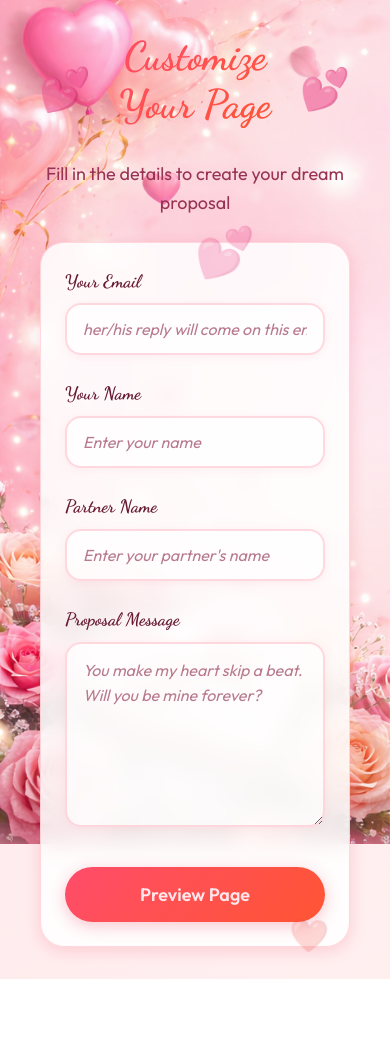
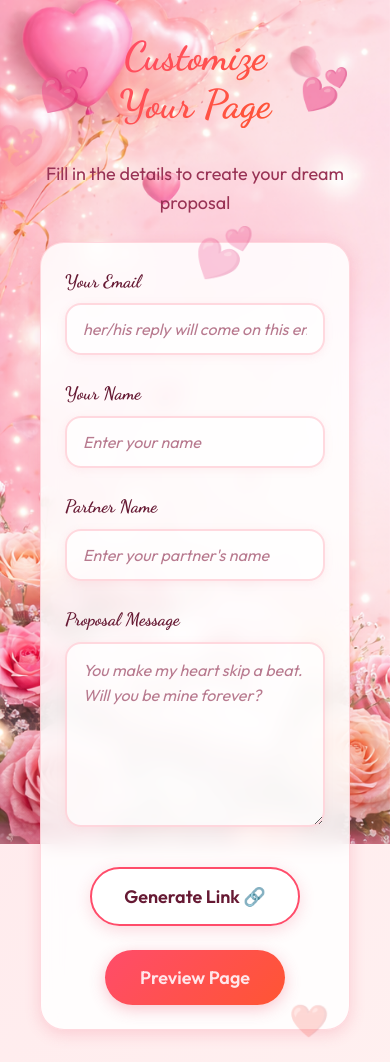
Before and after one commit to pavitra-sudo/Valentine-Proposal-Site, a React (Vite) app: page /create in a window 390 px wide. Before the commit the page ends 979 px from the top, so only its background shows below. Built offline with nearby package versions, Linux system fonts and the light colour scheme.

Commit message:
Add Generate Link button to ProposalForm with responsive styling

```diff
--- a/src/components/PreviewPage.css
+++ b/src/components/PreviewPage.css
@@ -170,6 +170,9 @@
 
 .preview-footer {
     margin-top: var(--spacing-xl);
+    display: flex;
+    justify-content: center;
+    align-items: center;
 }
 
 /* Decorative hearts */
@@ -311,7 +314,6 @@
 
     .btn-yes,
     .btn-no {
-        width: 100%;
         max-width: 250px;
         padding: 0.875rem 2rem;
         font-size: 1.125rem;
--- a/src/components/ProposalForm.css
+++ b/src/components/ProposalForm.css
@@ -94,13 +94,16 @@
 .form-actions {
     display: flex;
     justify-content: center;
+    gap: var(--spacing-md);
+    flex-wrap: wrap;
     margin-top: var(--spacing-xl);
 }
 
 .form-actions .btn {
-    min-width: 250px;
-    padding: 1.125rem 3rem;
-    font-size: 1.25rem;
+    min-width: 200px;
+    max-width: 250px;
+    padding: 1.125rem 2.5rem;
+    font-size: 1.125rem;
 }
 
 /* Decorative elements */
@@ -202,6 +205,11 @@
         padding: 0.875rem 1rem;
     }
 
+    .form-actions {
+        flex-direction: column;
+        align-items: center;
+    }
+
     .form-actions .btn {
         min-width: 200px;
         padding: 1rem 2rem;
@@ -215,7 +223,6 @@
     }
 
     .form-actions .btn {
-        width: 100%;
-        min-width: auto;
+        min-width: 180px;
     }
 }
--- a/src/components/ProposalForm.jsx
+++ b/src/components/ProposalForm.jsx
@@ -22,6 +22,12 @@ const ProposalForm = () => {
         e.preventDefault()
         // Navigate to preview page with form data
         navigate('/preview', { state: formData })
+    }
+
+    const handleGenerateLink = (e) => {
+        e.preventDefault()
+        // TODO: Connect to backend to generate actual link
+        alert('🎉 Your link is now generated!')
     }
 
     return (
@@ -91,6 +97,9 @@ const ProposalForm = () => {
                         </div>
 
                         <div className="form-actions">
+                            <button type="button" className="btn btn-secondary" onClick={handleGenerateLink}>
+                                Generate Link 🔗
+                            </button>
                             <button type="submit" className="btn btn-primary">
                                 Preview Page
                             </button>
```
